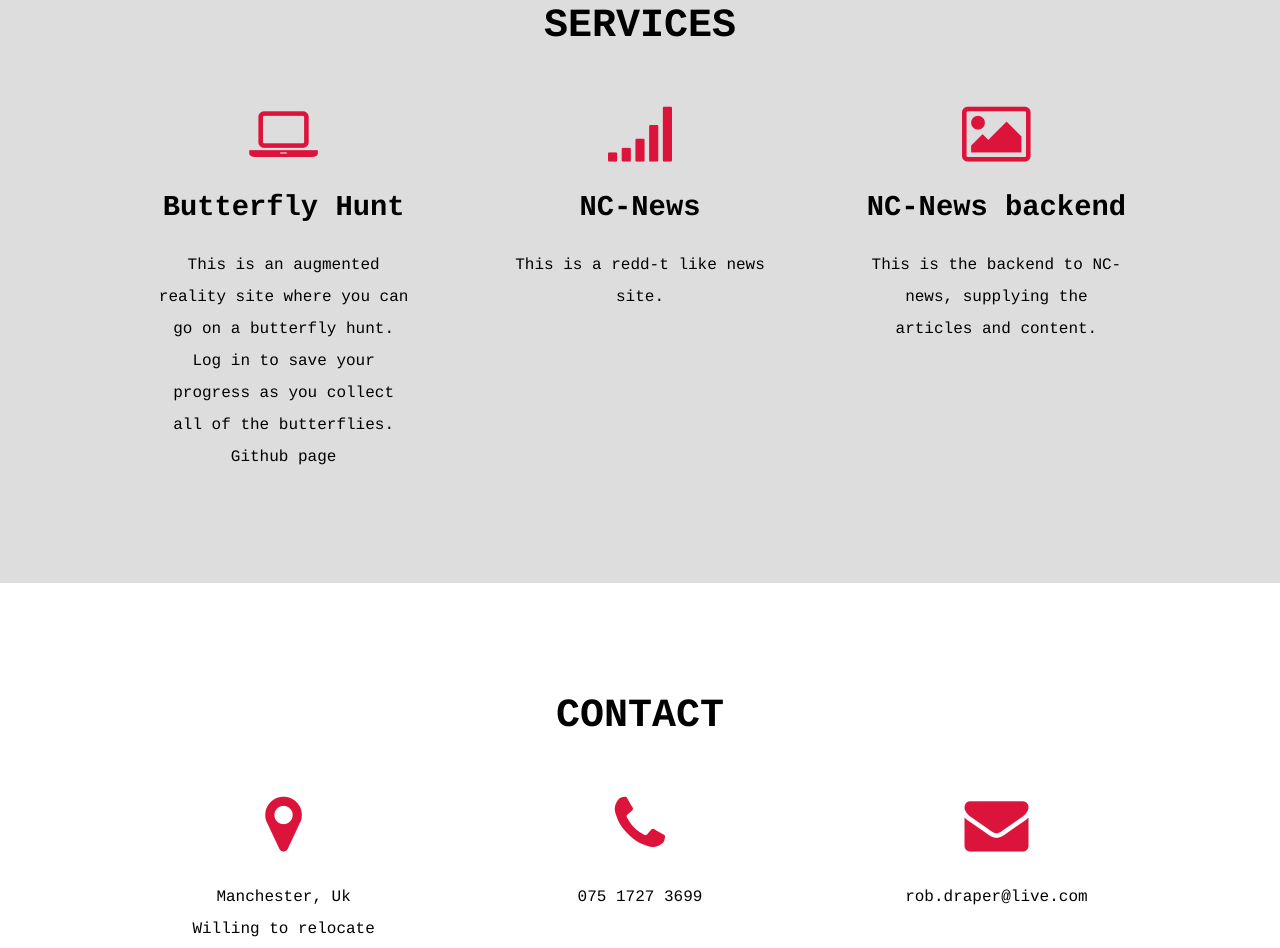
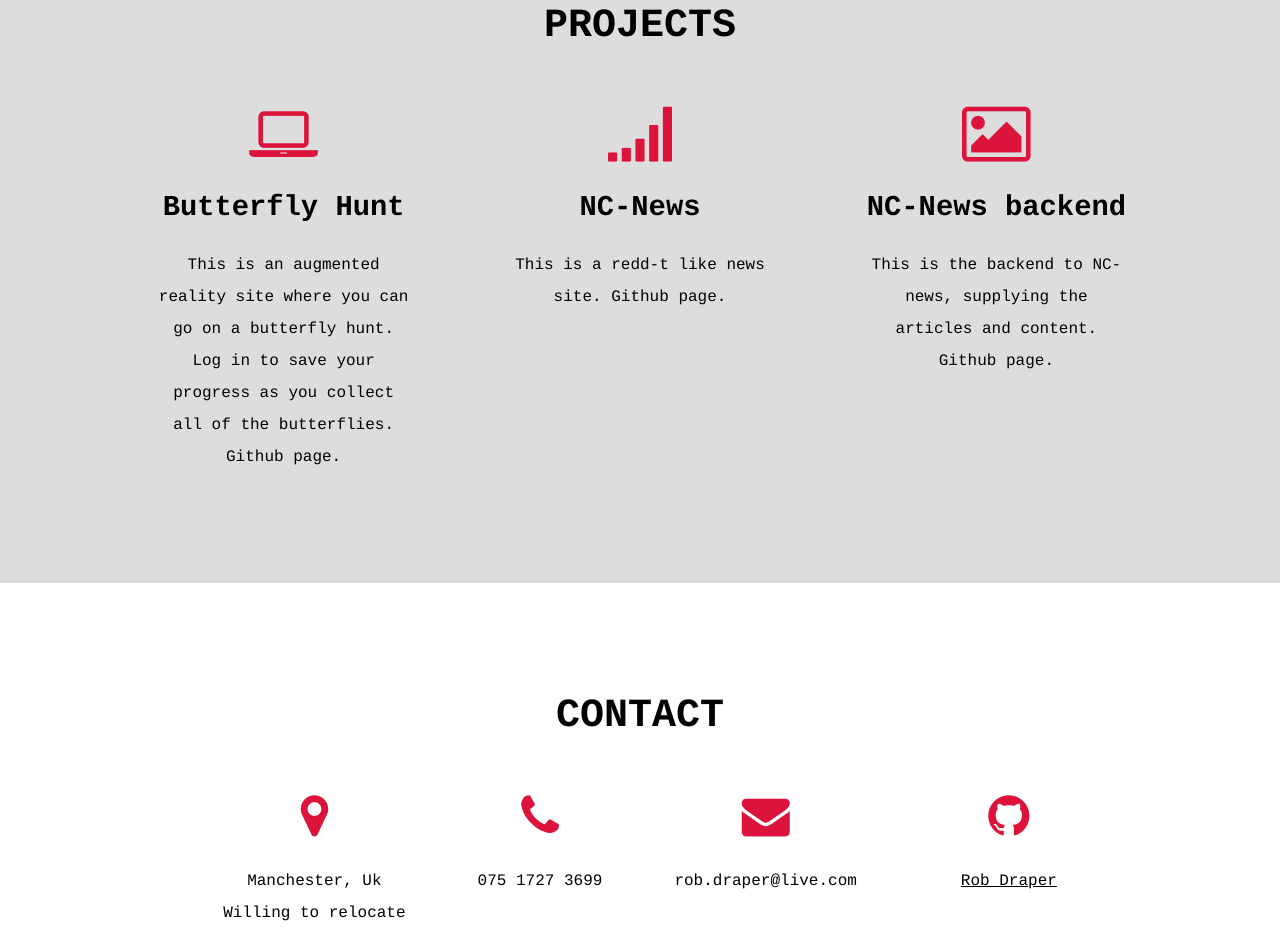
Before and after one commit to mauvesky1/mauvesky1.github.io, a plain HTML site: page index.html in a window 1280 px wide. Shown: the part 1576-2524 px from the top of the page. Drawn offline with Linux system fonts and the light colour scheme.

Commit message:
Edited Contact Icons

```diff
--- a/index.html
+++ b/index.html
@@ -39,22 +39,22 @@
     </section>
 
     <section class="services-area" id="services">
-      <h3 class="section-title">Services</h3>
+      <h3 class="section-title">Projects</h3>
       <ul class="services-content">
         <li>
           <i class="fa fa-laptop"></i>
           <h4> Butterfly Hunt</h4>
-          <p>This is an augmented reality site where you can go on a butterfly hunt. Log in to save your progress as you collect all of the butterflies. Github page</p>
+          <p>This is an augmented reality site where you can go on a butterfly hunt. Log in to save your progress as you collect all of the butterflies. Github page.</p>
         </li>
         <li>
           <i class="fa fa-signal"></i>
           <h4> NC-News</h4>
-          <p>This is a redd-t like news site.</p>
+          <p>This is a redd-t like news site. Github page.</p>
         </li>
         <li>
           <i class="fa fa-picture-o"></i>
           <h4>NC-News backend </h4>
-          <p> This is the backend to NC-news, supplying the articles and content.</p>
+          <p> This is the backend to NC-news, supplying the articles and content. Github page.</p>
         </li>
       </ul>
     </section>
@@ -75,6 +75,19 @@
           <i class="fa fa-envelope"></i>
           <p> rob.draper@live.com </p>
         </li>
+        <li>
+          <!--
+          <a href="http://linkedin.com/in/robertdraper2">
+          <i class="fa fa-linkedin"></i>
+          <p>Rob Draper</p> </a>
+        </li>
+      -->
+        <li>
+          <a href="https://github.com/mauvesky1">
+            <i class="fa fa-github"></i>
+            <p>Rob Draper</p>
+          </a>
+        </li>
       </ul>
     </section>
 <footer>
--- a/style.css
+++ b/style.css
@@ -325,19 +325,18 @@ ul.services-content {
 }
 
 ul.contact-content {
-  width: 100%;
+  width: 90%;
   display: flex;
   flex-wrap: wrap;
   justify-content: center;
 }
 .contact-content li {
-  padding: 0 30px;
-  flex-basis: 33%;
+  padding: 0 1rem;
   text-align: center;
 }
 
 .contact-content li i {
-  font-size: 4rem;
+  font-size: 3rem;
   color: crimson;
   margin-bottom: 25px;
 }
@@ -345,10 +344,12 @@ ul.contact-content {
 .contact-content li p {
   margin: 0;
 }
+.contact-content li a {
+  text-decoration: underline;
+}
 
 @media (max-width: 1000px) {
   .contact-content li {
-    flex-basis: 100%;
     margin-bottom: 65px;
   }
   .contact-content li:last-child {
```
